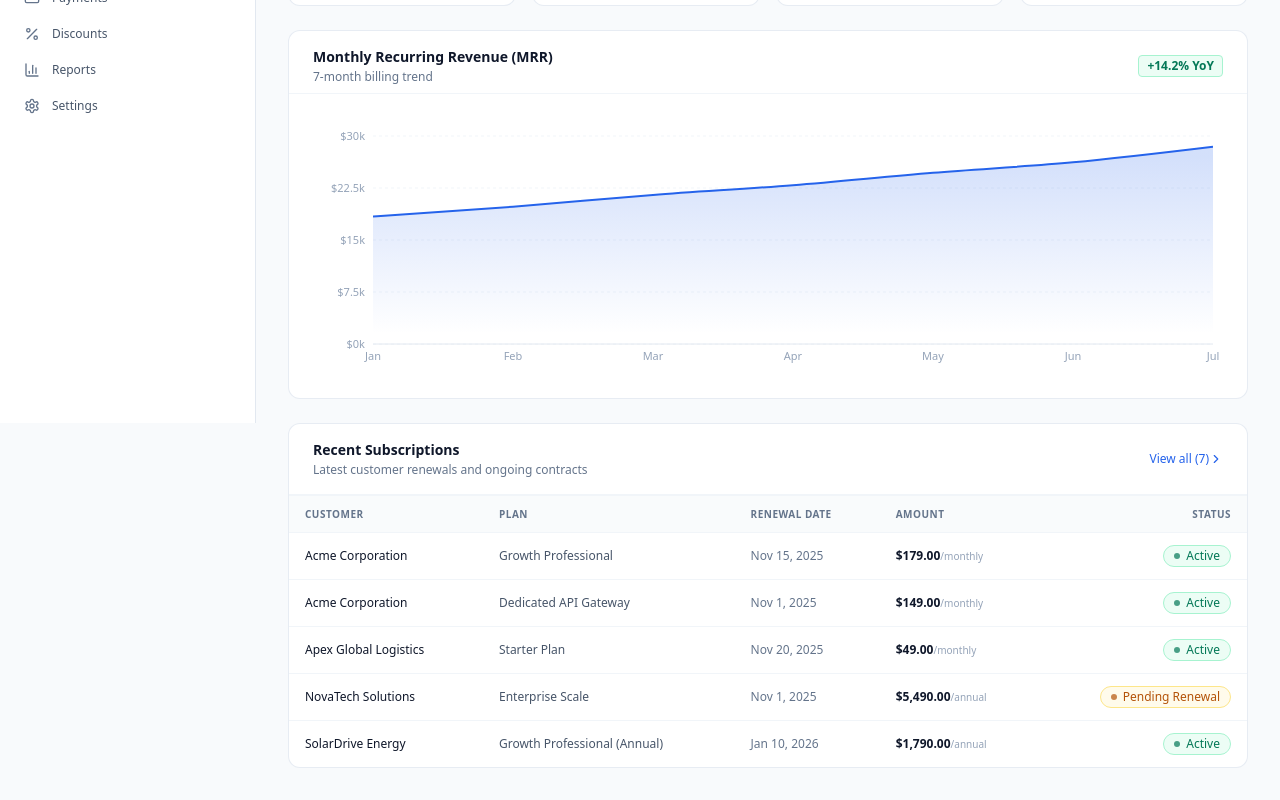
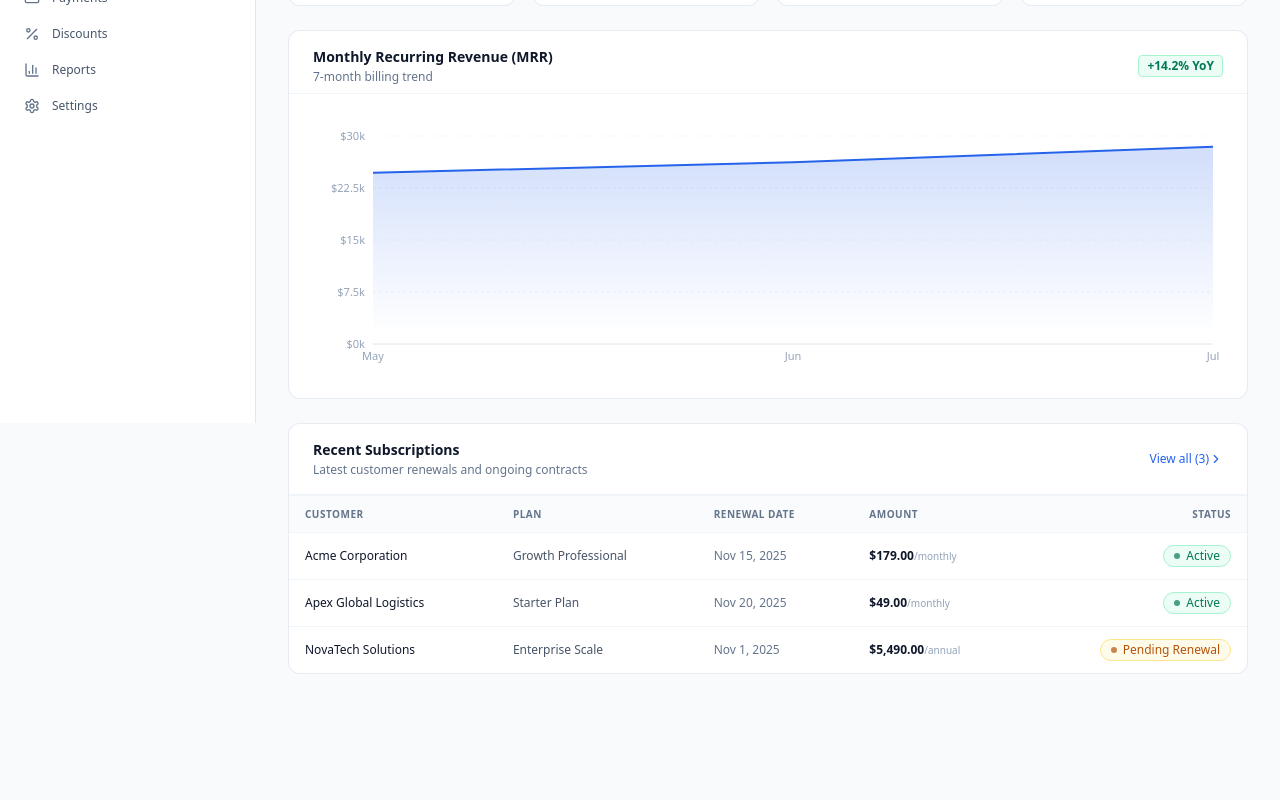
Before and after one commit to 501-hashim/Subscription_Management_System, a React (Vite) app: page / in a window 1280 px wide. Shown: the part 377-1177 px from the top of the page. After the commit the page ends 1083 px from the top, so only its background shows below. Built offline with nearby package versions, Linux system fonts and the light colour scheme.

Commit message:
clean: minimize demo records to exactly 3 items in each module

```diff
--- a/src/data/mockData.js
+++ b/src/data/mockData.js
@@ -3,22 +3,14 @@ export const initialDashboardData = {
     activeSubscriptions: { value: 1428, change: '+12.4%', trend: 'up' },
     totalRevenue: { value: 284500, change: '+8.2%', trend: 'up' },
     outstandingPayments: { value: 18450, change: '-4.1%', trend: 'down' },
-    overdueInvoices: { value: 7, change: '+2', trend: 'alert', amount: 4890 },
+    overdueInvoices: { value: 1, change: '1 invoice', trend: 'alert', amount: 5490 },
   },
   revenueChart: [
-    { month: 'Jan', mrr: 18400, arr: 220000, newSubscriptions: 42 },
-    { month: 'Feb', mrr: 19800, arr: 238000, newSubscriptions: 51 },
-    { month: 'Mar', mrr: 21500, arr: 258000, newSubscriptions: 63 },
-    { month: 'Apr', mrr: 22900, arr: 275000, newSubscriptions: 58 },
     { month: 'May', mrr: 24700, arr: 296000, newSubscriptions: 74 },
     { month: 'Jun', mrr: 26200, arr: 314000, newSubscriptions: 82 },
     { month: 'Jul', mrr: 28450, arr: 341400, newSubscriptions: 95 },
   ],
   subscriptionGrowth: [
-    { month: 'Jan', active: 1100, churned: 14 },
-    { month: 'Feb', active: 1150, churned: 12 },
-    { month: 'Mar', active: 1220, churned: 18 },
-    { month: 'Apr', active: 1280, churned: 15 },
     { month: 'May', active: 1350, churned: 20 },
     { month: 'Jun', active: 1410, churned: 16 },
     { month: 'Jul', active: 1428, churned: 19 },
@@ -32,7 +24,7 @@ export const initialCustomers = [
     email: 'sarah.jenkins@acmecorp.com',
     company: 'Acme Corporation',
     phone: '+1 (555) 234-5678',
-    totalSubscriptions: 3,
+    totalSubscriptions: 2,
     status: 'Active',
     joinedDate: '2025-03-15',
     address: '742 Evergreen Terrace, Springfield, OR',
@@ -54,54 +46,10 @@ export const initialCustomers = [
     email: 'elena@novatech.de',
     company: 'NovaTech Solutions',
     phone: '+49 30 123456',
-    totalSubscriptions: 4,
+    totalSubscriptions: 1,
     status: 'Active',
     joinedDate: '2024-11-01',
     address: 'Friedrichstraße 44, Berlin, Germany',
-  },
-  {
-    id: 'CUST-004',
-    name: 'Marcus Brody',
-    email: 'm.brody@solardrive.com',
-    company: 'SolarDrive Energy',
-    phone: '+1 (555) 456-7890',
-    totalSubscriptions: 2,
-    status: 'Active',
-    joinedDate: '2025-01-10',
-    address: '1200 Energy Way, Austin, TX',
-  },
-  {
-    id: 'CUST-005',
-    name: 'Amina Al-Mansoor',
-    email: 'amina@khalifa-retail.ae',
-    company: 'Al-Mansoor Retail Group',
-    phone: '+971 4 9876543',
-    totalSubscriptions: 0,
-    status: 'Inactive',
-    joinedDate: '2024-08-14',
-    address: 'Sheikh Zayed Rd, Dubai, UAE',
-  },
-  {
-    id: 'CUST-006',
-    name: 'Liam O\'Connor',
-    email: 'liam@celticcloud.ie',
-    company: 'Celtic Cloud Ltd',
-    phone: '+353 1 234 5678',
-    totalSubscriptions: 1,
-    status: 'Active',
-    joinedDate: '2025-04-02',
-    address: 'Grand Canal Dock, Dublin, Ireland',
-  },
-  {
-    id: 'CUST-007',
-    name: 'Priya Sharma',
-    email: 'priya@infoway-digital.in',
-    company: 'Infoway Digital Services',
-    phone: '+91 80 2345 6789',
-    totalSubscriptions: 2,
-    status: 'Suspended',
-    joinedDate: '2025-02-18',
-    address: 'Koramangala 4th Block, Bengaluru, India',
   },
 ];
 
@@ -139,28 +87,6 @@ export const initialProducts = [
     status: 'Available',
     description: 'High throughput dedicated webhook delivery endpoints and event pipelines.',
   },
-  {
-    id: 'PROD-004',
-    name: 'Enterprise Support & SLA',
-    code: 'BL-SUPP',
-    type: 'Service / SLA',
-    salesPrice: 499.00,
-    costPrice: 180.00,
-    variants: ['Silver (4hr SLA)', 'Gold (1hr SLA)'],
-    status: 'Available',
-    description: '24/7 dedicated support engineers, custom onboarding and guaranteed response times.',
-  },
-  {
-    id: 'PROD-005',
-    name: 'Legacy Sync Connector v1',
-    code: 'BL-LEG-SYNC',
-    type: 'Integration',
-    salesPrice: 49.00,
-    costPrice: 10.00,
-    variants: ['Single Node'],
-    status: 'Archived',
-    description: 'Older batch synchronization daemon for legacy accounting databases.',
-  },
 ];
 
 export const initialPlans = [
@@ -190,18 +116,6 @@ export const initialPlans = [
   },
   {
     id: 'PLAN-003',
-    name: 'Growth Professional (Annual)',
-    code: 'PLAN-PRO-YR',
-    price: 1790.00,
-    billingFrequency: 'Annual',
-    minimumQuantity: 1,
-    availabilityPeriod: 'Always Available',
-    status: 'Active',
-    subscribersCount: 195,
-    features: ['2 months free', 'Up to 2,500 subscribers', 'Dedicated success rep', 'Unlimited seats'],
-  },
-  {
-    id: 'PLAN-004',
     name: 'Enterprise Scale',
     code: 'PLAN-ENT',
     price: 499.00,
@@ -211,18 +125,6 @@ export const initialPlans = [
     status: 'Active',
     subscribersCount: 33,
     features: ['Unlimited subscribers', 'Dedicated infrastructure', 'Custom webhook connectors', '99.99% SLA'],
-  },
-  {
-    id: 'PLAN-005',
-    name: 'Startup Beta Special',
-    code: 'PLAN-BETA',
-    price: 29.00,
-    billingFrequency: 'Monthly',
-    minimumQuantity: 1,
-    availabilityPeriod: 'Expired (Q1 Promo)',
-    status: 'Archived',
-    subscribersCount: 0,
-    features: ['Beta testing tier', 'Community forum support only'],
   },
 ];
 
@@ -241,7 +143,7 @@ export const initialQuotations = [
     id: 'QT-2025-090',
     customer: 'Apex Global Logistics',
     customerId: 'CUST-002',
-    products: 'Enterprise Scale + SLA Package',
+    products: 'Starter Plan + SLA Package',
     totalAmount: 998.00,
     validityDate: '2025-11-15',
     status: 'Sent',
@@ -251,31 +153,11 @@ export const initialQuotations = [
     id: 'QT-2025-091',
     customer: 'NovaTech Solutions',
     customerId: 'CUST-003',
-    products: 'Core Suite (Annual) + 3 Addons',
+    products: 'Enterprise Scale + Dedicated Support',
     totalAmount: 2450.00,
     validityDate: '2025-12-01',
     status: 'Draft',
     createdAt: '2025-10-28',
-  },
-  {
-    id: 'QT-2025-092',
-    customer: 'SolarDrive Energy',
-    customerId: 'CUST-004',
-    products: 'Starter Plan (10 Licenses)',
-    totalAmount: 490.00,
-    validityDate: '2025-10-25',
-    status: 'Expired',
-    createdAt: '2025-09-25',
-  },
-  {
-    id: 'QT-2025-093',
-    customer: 'Celtic Cloud Ltd',
-    customerId: 'CUST-006',
-    products: 'Growth Professional + Dedicated Webhooks',
-    totalAmount: 328.00,
-    validityDate: '2025-11-20',
-    status: 'Sent',
-    createdAt: '2025-10-26',
   },
 ];
 
@@ -295,19 +177,6 @@ export const initialSubscriptions = [
   },
   {
     id: 'SUB-8402',
-    customer: 'Acme Corporation',
-    customerId: 'CUST-001',
-    plan: 'Dedicated API Gateway',
-    startDate: '2025-04-01',
-    expiryDate: '2026-04-01',
-    billingCycle: 'Monthly',
-    amount: 149.00,
-    status: 'Active',
-    nextBillingDate: '2025-11-01',
-    autoRenew: true,
-  },
-  {
-    id: 'SUB-8403',
     customer: 'Apex Global Logistics',
     customerId: 'CUST-002',
     plan: 'Starter Plan',
@@ -320,7 +189,7 @@ export const initialSubscriptions = [
     autoRenew: true,
   },
   {
-    id: 'SUB-8404',
+    id: 'SUB-8403',
     customer: 'NovaTech Solutions',
     customerId: 'CUST-003',
     plan: 'Enterprise Scale',
@@ -332,45 +201,6 @@ export const initialSubscriptions = [
     nextBillingDate: '2025-11-01',
     autoRenew: false,
   },
-  {
-    id: 'SUB-8405',
-    customer: 'SolarDrive Energy',
-    customerId: 'CUST-004',
-    plan: 'Growth Professional (Annual)',
-    startDate: '2025-01-10',
-    expiryDate: '2026-01-10',
-    billingCycle: 'Annual',
-    amount: 1790.00,
-    status: 'Active',
-    nextBillingDate: '2026-01-10',
-    autoRenew: true,
-  },
-  {
-    id: 'SUB-8406',
-    customer: 'Infoway Digital Services',
-    customerId: 'CUST-007',
-    plan: 'Starter Plan',
-    startDate: '2025-02-18',
-    expiryDate: '2025-08-18',
-    billingCycle: 'Monthly',
-    amount: 49.00,
-    status: 'Suspended',
-    nextBillingDate: '2025-08-18',
-    autoRenew: false,
-  },
-  {
-    id: 'SUB-8407',
-    customer: 'Celtic Cloud Ltd',
-    customerId: 'CUST-006',
-    plan: 'Growth Professional',
-    startDate: '2025-04-02',
-    expiryDate: '2026-04-02',
-    billingCycle: 'Monthly',
-    amount: 179.00,
-    status: 'Active',
-    nextBillingDate: '2025-11-02',
-    autoRenew: true,
-  },
 ];
 
 export const initialInvoices = [
@@ -380,12 +210,11 @@ export const initialInvoices = [
     customerId: 'CUST-001',
     invoiceDate: '2025-10-15',
     dueDate: '2025-10-30',
-    amount: 328.00,
+    amount: 179.00,
     status: 'Paid',
     paymentMethod: 'Credit Card (Visa ···· 4242)',
     items: [
       { desc: 'Growth Professional Subscription - Oct 2025', qty: 1, unit: 179.00, total: 179.00 },
-      { desc: 'Dedicated API Gateway - Oct 2025', qty: 1, unit: 149.00, total: 149.00 },
     ],
   },
   {
@@ -414,45 +243,6 @@ export const initialInvoices = [
       { desc: 'Enterprise Scale Annual Renewal 2025-2026', qty: 1, unit: 5490.00, total: 5490.00 },
     ],
   },
-  {
-    id: 'INV-2025-1085',
-    customer: 'Celtic Cloud Ltd',
-    customerId: 'CUST-006',
-    invoiceDate: '2025-10-02',
-    dueDate: '2025-10-17',
-    amount: 179.00,
-    status: 'Paid',
-    paymentMethod: 'Credit Card (Mastercard ···· 8891)',
-    items: [
-      { desc: 'Growth Professional Subscription - Oct 2025', qty: 1, unit: 179.00, total: 179.00 },
-    ],
-  },
-  {
-    id: 'INV-2025-1086',
-    customer: 'Infoway Digital Services',
-    customerId: 'CUST-007',
-    invoiceDate: '2025-08-18',
-    dueDate: '2025-09-02',
-    amount: 98.00,
-    status: 'Overdue',
-    paymentMethod: 'Credit Card (Failed)',
-    items: [
-      { desc: 'Starter Plan - Outstanding Cycle Balance', qty: 2, unit: 49.00, total: 98.00 },
-    ],
-  },
-  {
-    id: 'INV-2025-1087',
-    customer: 'SolarDrive Energy',
-    customerId: 'CUST-004',
-    invoiceDate: '2025-10-25',
-    dueDate: '2025-11-09',
-    amount: 1790.00,
-    status: 'Pending',
-    paymentMethod: 'Bank Wire Transfer',
-    items: [
-      { desc: 'Growth Professional Annual Renewal Advance', qty: 1, unit: 1790.00, total: 1790.00 },
-    ],
-  },
 ];
 
 export const initialPayments = [
@@ -461,7 +251,7 @@ export const initialPayments = [
     customer: 'Acme Corporation',
     invoiceNumber: 'INV-2025-1082',
     paymentMethod: 'Credit Card (Visa)',
-    amount: 328.00,
+    amount: 179.00,
     paymentDate: '2025-10-16 14:22',
     status: 'Completed',
     transactionRef: 'tx_live_948a8c1f92e',
@@ -478,26 +268,6 @@ export const initialPayments = [
   },
   {
     id: 'PAY-7712',
-    customer: 'Celtic Cloud Ltd',
-    invoiceNumber: 'INV-2025-1085',
-    paymentMethod: 'Credit Card (Mastercard)',
-    amount: 179.00,
-    paymentDate: '2025-10-02 11:40',
-    status: 'Completed',
-    transactionRef: 'tx_live_7718cc910a',
-  },
-  {
-    id: 'PAY-7713',
-    customer: 'Infoway Digital Services',
-    invoiceNumber: 'INV-2025-1086',
-    paymentMethod: 'Credit Card',
-    amount: 98.00,
-    paymentDate: '2025-08-19 03:00',
-    status: 'Failed',
-    transactionRef: 'err_card_declined',
-  },
-  {
-    id: 'PAY-7714',
     customer: 'NovaTech Solutions',
     invoiceNumber: 'INV-2025-1084',
     paymentMethod: 'Wire Transfer',
@@ -523,7 +293,7 @@ export const initialDiscounts = [
   },
   {
     id: 'DISC-002',
-    name: 'HACKATHON50',
+    name: 'GROWTH50',
     type: 'Fixed Amount',
     value: '$50.00',
     applicableProducts: 'Core Suite, Starter Plan',
@@ -544,18 +314,6 @@ export const initialDiscounts = [
     usageLimit: 250,
     usedCount: 142,
     status: 'Active',
-  },
-  {
-    id: 'DISC-004',
-    name: 'SUMMER2024',
-    type: 'Percentage',
-    value: '10%',
-    applicableProducts: 'All Products',
-    startDate: '2024-06-01',
-    endDate: '2024-08-31',
-    usageLimit: 1000,
-    usedCount: 1000,
-    status: 'Expired',
   },
 ];
 
@@ -587,15 +345,6 @@ export const initialUsers = [
     status: 'Active',
     lastActive: 'Yesterday',
   },
-  {
-    id: 'USR-04',
-    name: 'Chloe Bennett',
-    email: 'chloe.b@brightloop.io',
-    role: 'Customer Support Lead',
-    department: 'Support',
-    status: 'Inactive',
-    lastActive: '5 days ago',
-  },
 ];
 
 export const initialCompanySettings = {
--- a/src/pages/Dashboard/DashboardPage.jsx
+++ b/src/pages/Dashboard/DashboardPage.jsx
@@ -33,7 +33,7 @@ export function DashboardPage({
   const { kpis, revenueChart } = dashboardData;
 
   const overdueInvoices = invoices.filter((inv) => inv.status.toLowerCase() === 'overdue');
-  const recentSubscriptions = subscriptions.slice(0, 5);
+  const recentSubscriptions = subscriptions.slice(0, 3);
 
   return (
     <div className="space-y-6">
```
